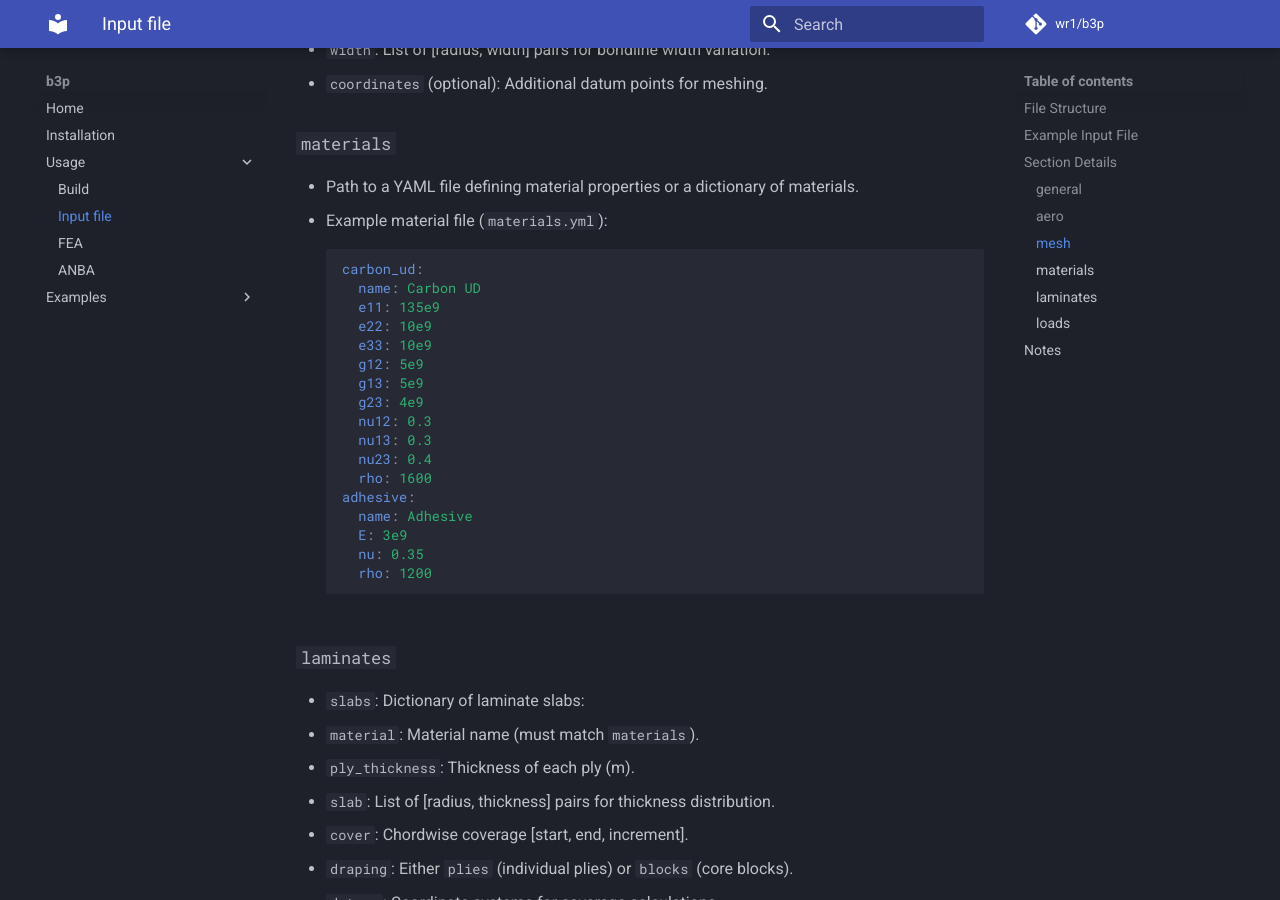
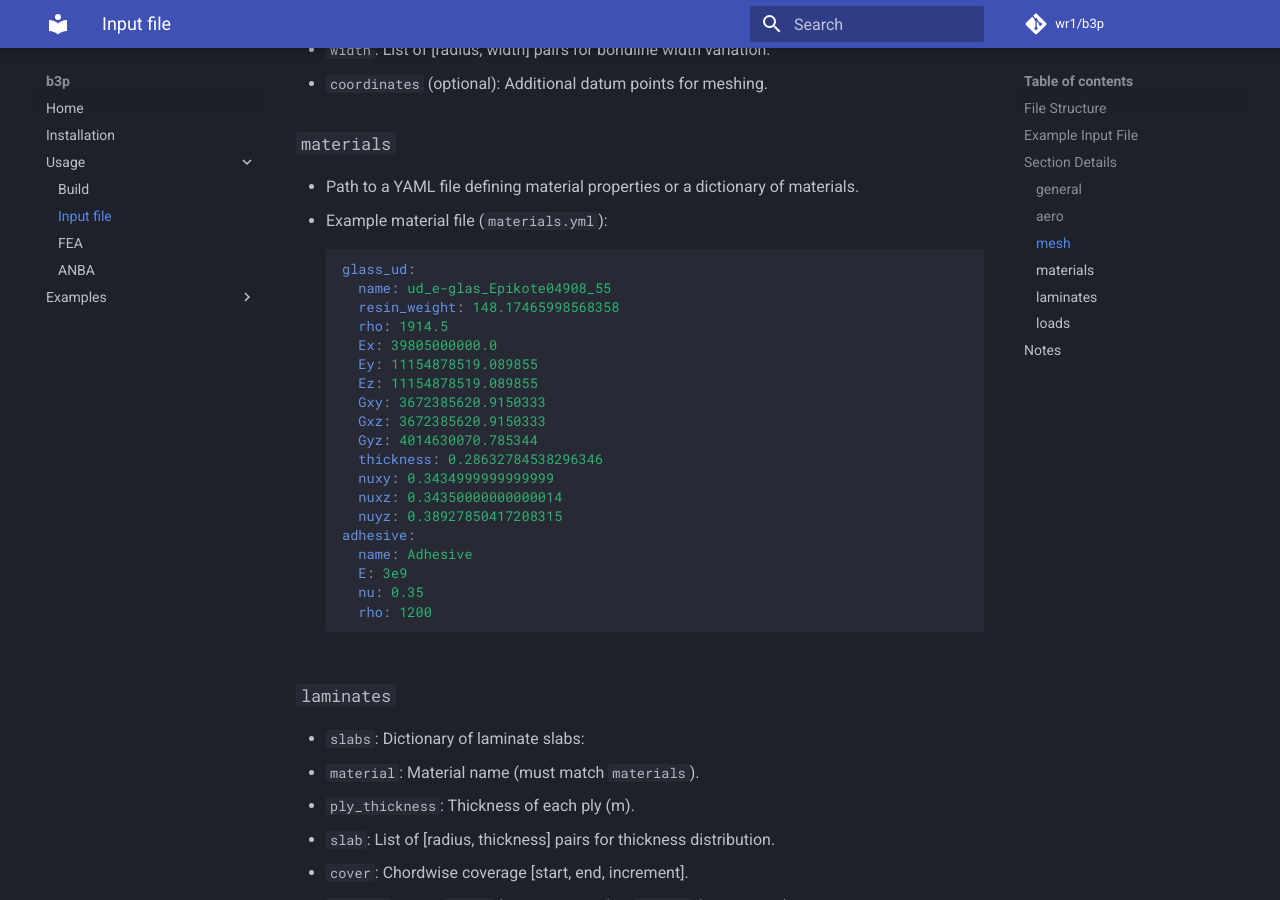
Before and after one commit to wr1/b3p, an MkDocs documentation site: the page built from docs/use/inputfile.md, in a window 1280 px wide and 900 px high, scrolled down 2631 px. Built offline with MkDocs 1.6.1 and Material for MkDocs 9.7.7, drawn with Linux system fonts in a browser that asks for light colours; comment, search, counter and statistics services are not loaded.

Commit message:
update docs

````diff
--- a/docs/use/inputfile.md
+++ b/docs/use/inputfile.md
@@ -57,7 +57,7 @@ laminates:
       ply_thickness: 0.001
       slab: [[0, 0.01], [0.5, 0.02], [1, 0.015]]
       cover:
-        chord: [0.1, 0.9, 0]
+        d_lechord: [0.1, 0.9, 0]
   datums:
     chord:
       xy: [[0, 0], [0.5, 0.5], [1, 1]]
@@ -108,25 +108,27 @@ loads:
 
 - Path to a YAML file defining material properties or a dictionary of materials.
 - Example material file (`materials.yml`):
-  ```yaml
-  carbon_ud:
-    name: Carbon UD
-    e11: 135e9
-    e22: 10e9
-    e33: 10e9
-    g12: 5e9
-    g13: 5e9
-    g23: 4e9
-    nu12: 0.3
-    nu13: 0.3
-    nu23: 0.4
-    rho: 1600
-  adhesive:
-    name: Adhesive
-    E: 3e9
-    nu: 0.35
-    rho: 1200
-  ```
+```yaml
+glass_ud:
+  name: ud_e-glas_Epikote04908_55
+  resin_weight: 148.17465998568358
+  rho: 1914.5
+  Ex: 39805000000.0
+  Ey: 11154878519.089855
+  Ez: 11154878519.089855
+  Gxy: 3672385620.9150333
+  Gxz: 3672385620.9150333
+  Gyz: 4014630070.785344
+  thickness: 0.28632784538296346
+  nuxy: 0.3434999999999999
+  nuxz: 0.34350000000000014
+  nuyz: 0.38927850417208315
+adhesive:
+  name: Adhesive
+  E: 3e9
+  nu: 0.35
+  rho: 1200
+```
 
 ### `laminates`
 
````
Also changed, not shown: docs/index.md (+20 -0 lines), docs/use/build.md (+25 -20 lines).
